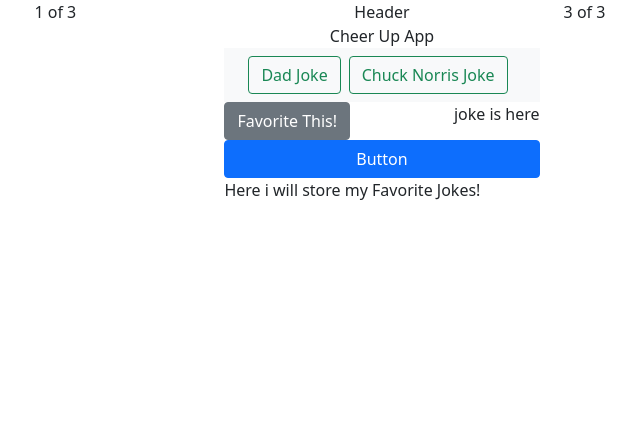
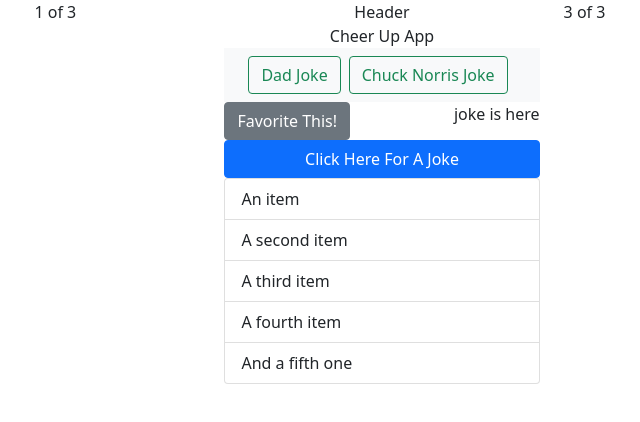
Before and after one commit to gymbridger/Dad-Joke-Project, a plain HTML site: page index.html in a window 1280 px wide. Shown: the whole page, without its empty margins (258-898 px from the left). Drawn offline with nearby package versions, Linux system fonts and the light colour scheme.

```diff
--- a/index.html
+++ b/index.html
@@ -46,12 +46,18 @@
 
       <section class="joke-creator">
         <div class="d-grid gap-2">
-            <button class="btn btn-primary" type="button">Button</button>
+            <button class="btn btn-primary" type="button">Click Here For A Joke</button>
         </div>
       </section>
 
       <section class="store-jokes">
-        <div id="favorite-jokes">Here i will store my Favorite Jokes!</div>
+        <ul class="list-group">
+  <li class="list-group-item">An item</li>
+  <li class="list-group-item">A second item</li>
+  <li class="list-group-item">A third item</li>
+  <li class="list-group-item">A fourth item</li>
+  <li class="list-group-item">And a fifth one</li>
+</ul>
       </section>
     </div>
      </div>
```
